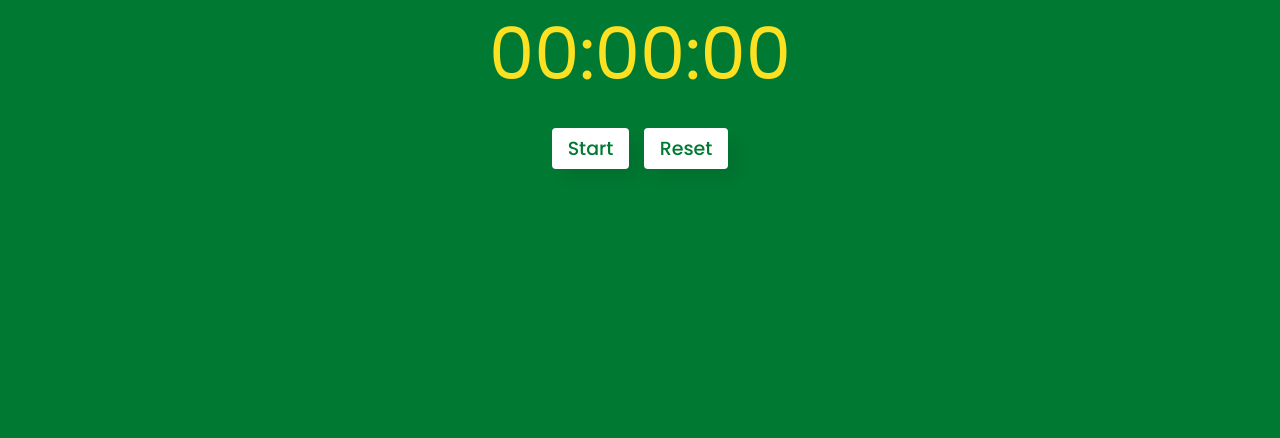
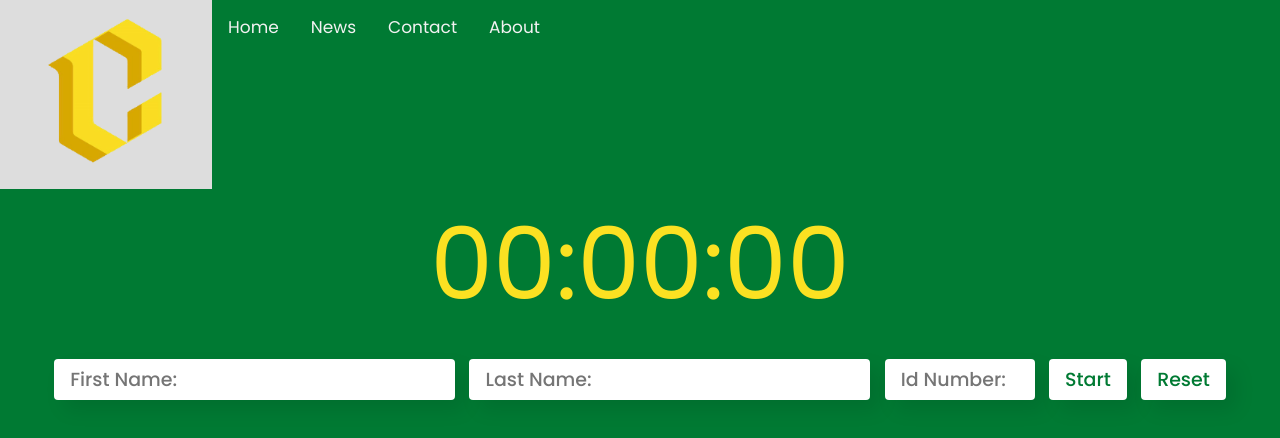
Before and after one commit to CHSHallPass/CHSHallPass.github.io, a plain HTML site: page index.html in a window 1280 px wide. Drawn offline with Linux system fonts and the light colour scheme.

Commit message:
added input boxes(not yet coded) and nav bar (not yet coded)

```diff
--- a/index.html
+++ b/index.html
@@ -15,11 +15,26 @@
 
     <div class="container">
 
+
+
+
+
+        <div class="topnav">
+            <a><img src="images/C.png" id="logo" width="180" height=auto></a>
+            <a href="#home"><n>Home</n></a>
+            <a href="#news">News</a>
+            <a href="#contact">Contact</a>
+            <a href="#about">About</a>
+        </div>
+
         <div class="time" id="display">
             00:00:00
         </div>
 
         <div class="buttons">
+            <input id="first" class="input" type="text" placeholder="First Name:">
+            <input id="last" class="input" type="text" placeholder="Last Name:">
+            <input id="id" class="input" type="password" placeholder="Id Number:" style="width: 150px" >
             <button id="startStop" onclick="startStop()">Start</button> <button id="reset" onclick="reset()">Reset</button>
         </div>
     </div>
--- a/script.js
+++ b/script.js
@@ -61,6 +61,7 @@ function startStop(){
         window.clearInterval(interval);
         document.getElementById("startStop").innerHTML = "Start";
         status = "stopped"
+        reset()
     }
 }
 
--- a/styles.css
+++ b/styles.css
@@ -9,20 +9,52 @@ body{
     background: #007A33;
 }
 
+.topnav {
+    overflow: hidden;
+    background-color: #007A33;
+}
+
+.topnav a {
+    float: left;
+    color: #f2f2f2;
+    text-align: center;
+    padding: 14px 16px;
+    font-family: 'Poppins',sans-serif;
+    text-decoration: none;
+    font-size: 17px;
+}
+
+.topnav a:hover {
+    background-color: #ddd;
+    color: #000;
+}
+
+
+
+
 .container{
     heihgt:300px;
     width:100%;
 }
 #display{
     width:100%;
-    font-size: 72px;
+    font-size: 100px;
     text-align: center;
     color: #FBE122;
     margin: 0px auto;
 }
-
-.time{
-
+.input{
+    padding: 6px 16px;
+    outline: none;
+    border: none;
+    margin: 0 5px;
+    color: #4D4D4D;
+    background: #fff;
+    font-size: 19px;
+    font-weight: 500;
+    border-radius: 4px;
+    cursor: pointer;
+    box-shadow: 10px 10px 20px rgba(0,0,0,0.09);
 }
 .wrapper .buttons{
     text-align: center;
```
Also changed, not shown: images/C.png (added).
